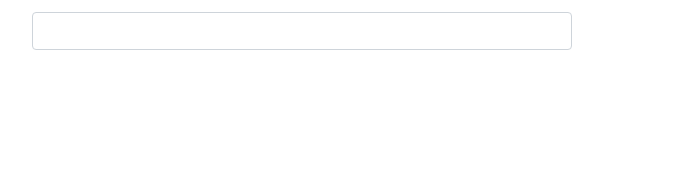
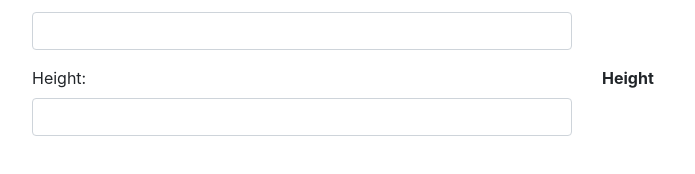
Before and after one commit to ritchey0713/pipes, an Angular app: page / in a window 1280 px wide. Shown: the part 234-408 px from the top of the page, without its empty margins (53-748 px from the left). Built offline with nearby package versions, Linux system fonts and the light colour scheme.

Commit message:
add decimal pipes

```diff
--- a/src/app/app.component.html
+++ b/src/app/app.component.html
@@ -39,4 +39,17 @@
     </div>
   </div>
 
+  <div class="row">
+    <div class="form-group col">
+      <label>Height:</label>
+      <input type="text" class='form-control' (input)="onHeightChange($event.target.value)" />
+    </div>
+    <div class="col">
+      <label><b>Height</b></label>
+      <div>
+        {{ height | number: "1.0-2" }}
+      </div>
+    </div>
+  </div>
+
 </div>
--- a/src/app/app.component.ts
+++ b/src/app/app.component.ts
@@ -10,6 +10,7 @@
   name: string;
   date: string;
   amount: number;
+  height: number;
 
   onNameChange = (value: string) => {
     this.name = value;
@@ -20,8 +21,13 @@
   }
 
   onAmountChange = (value: string) => {
-    const amountInput = parseInt(value)
+    const amountInput = parseFloat(value)
     this.amount = amountInput
   }
 
+  onHeightChange = (value: string) => {
+    const heightAmount = parseFloat(value)
+    this.height = heightAmount
+  }
+
 }
```
